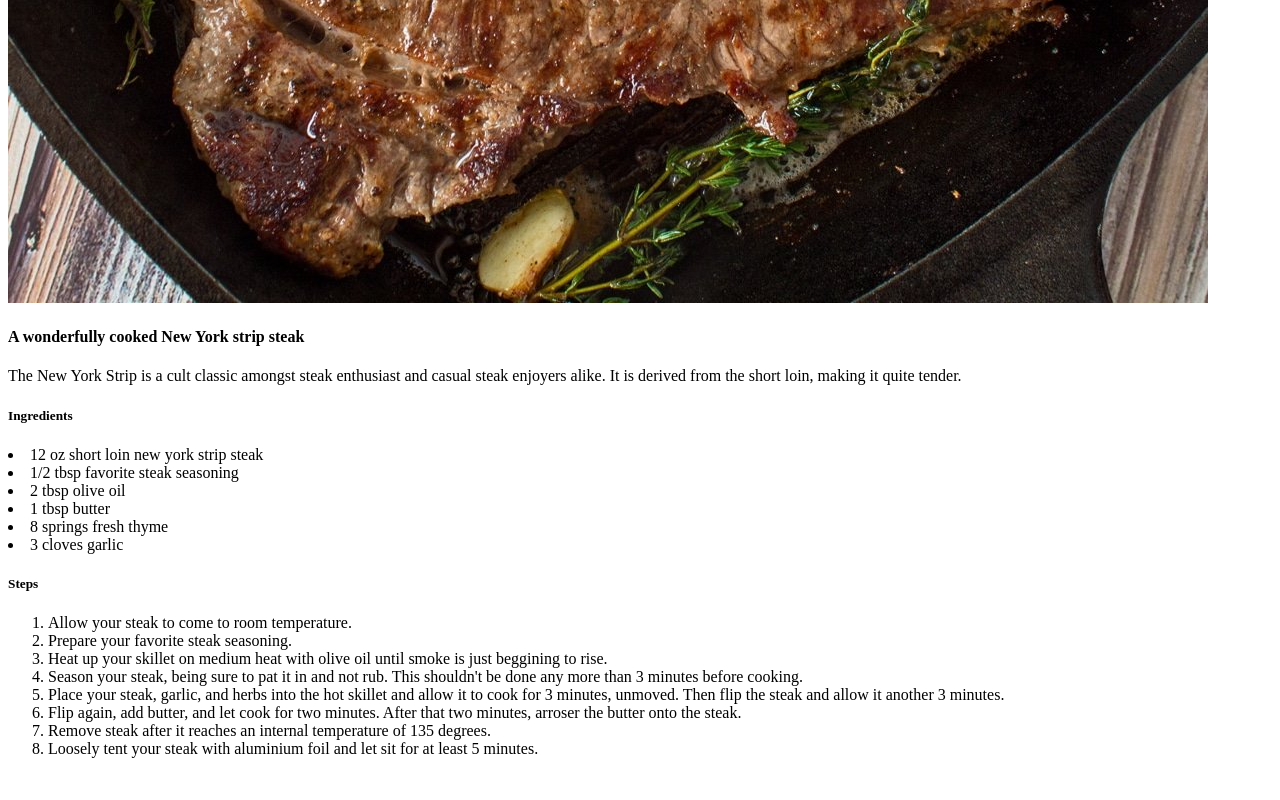
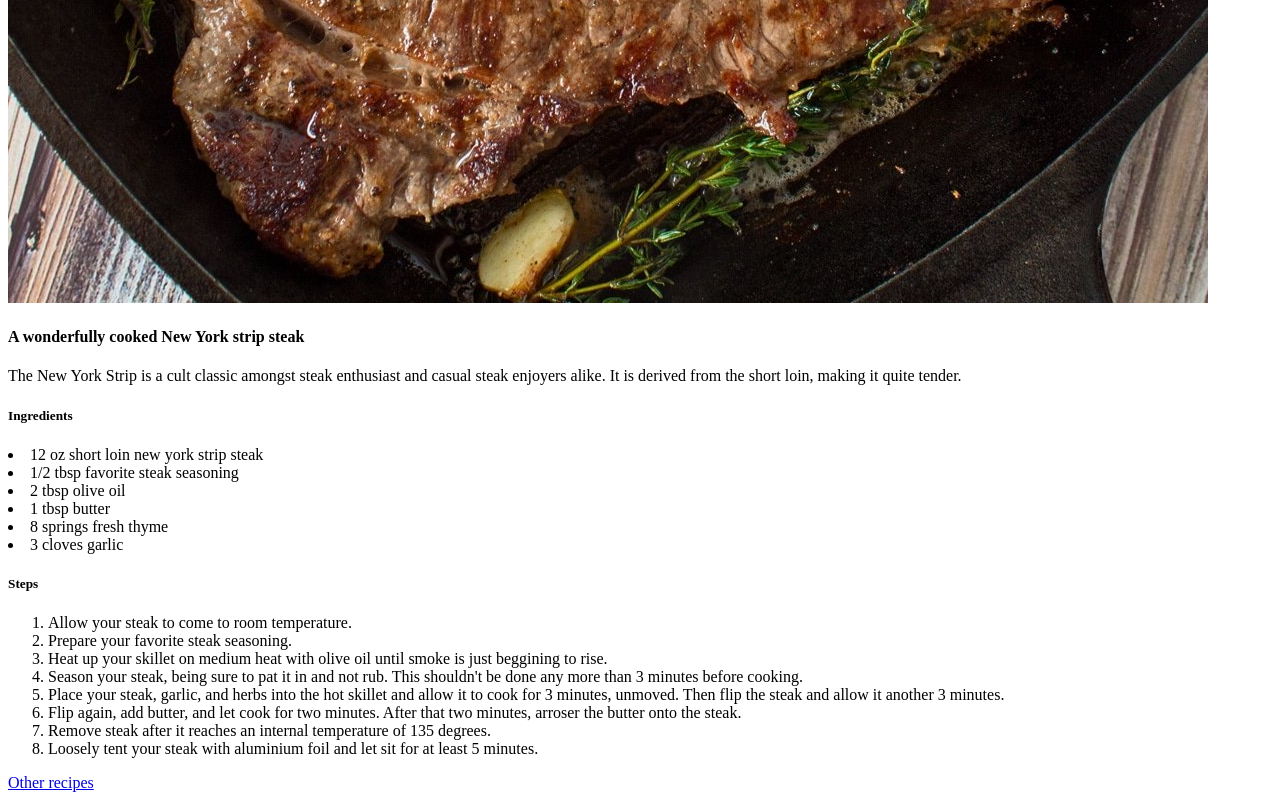
Before and after one commit to BizTheHabesha/odin-recipies, a plain HTML site: page recipes/newyorkstrip.html in a window 1280 px wide. Shown: the part 977-1777 px from the top of the page. Before the commit the page ends 1751 px from the top, so only its background shows below. Drawn offline with Linux system fonts and the light colour scheme.

Commit message:
Add backlinks to existing recipes

```diff
--- a/recipes/newyorkstrip.html
+++ b/recipes/newyorkstrip.html
@@ -30,5 +30,6 @@
         <li>Remove steak after it reaches an internal temperature of 135 degrees.</li>
         <li>Loosely tent your steak with aluminium foil and let sit for at least 5 minutes.</li>
     </ol>
+    <a href="../index.html">Other recipes</a>
 </body>
 </html>
```
Also changed, not shown: recipes/chickentikkamasala.html (+1 -1 lines).
